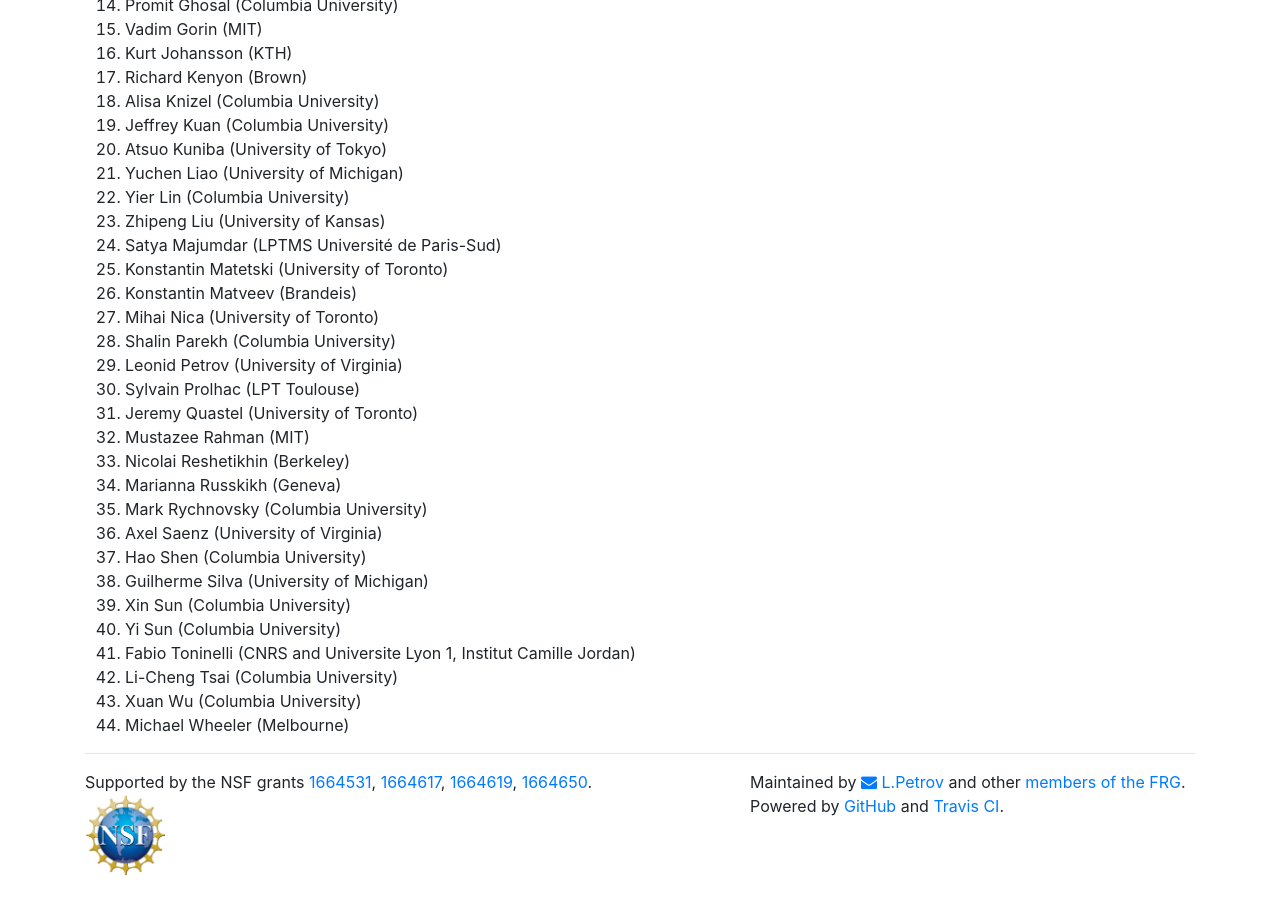
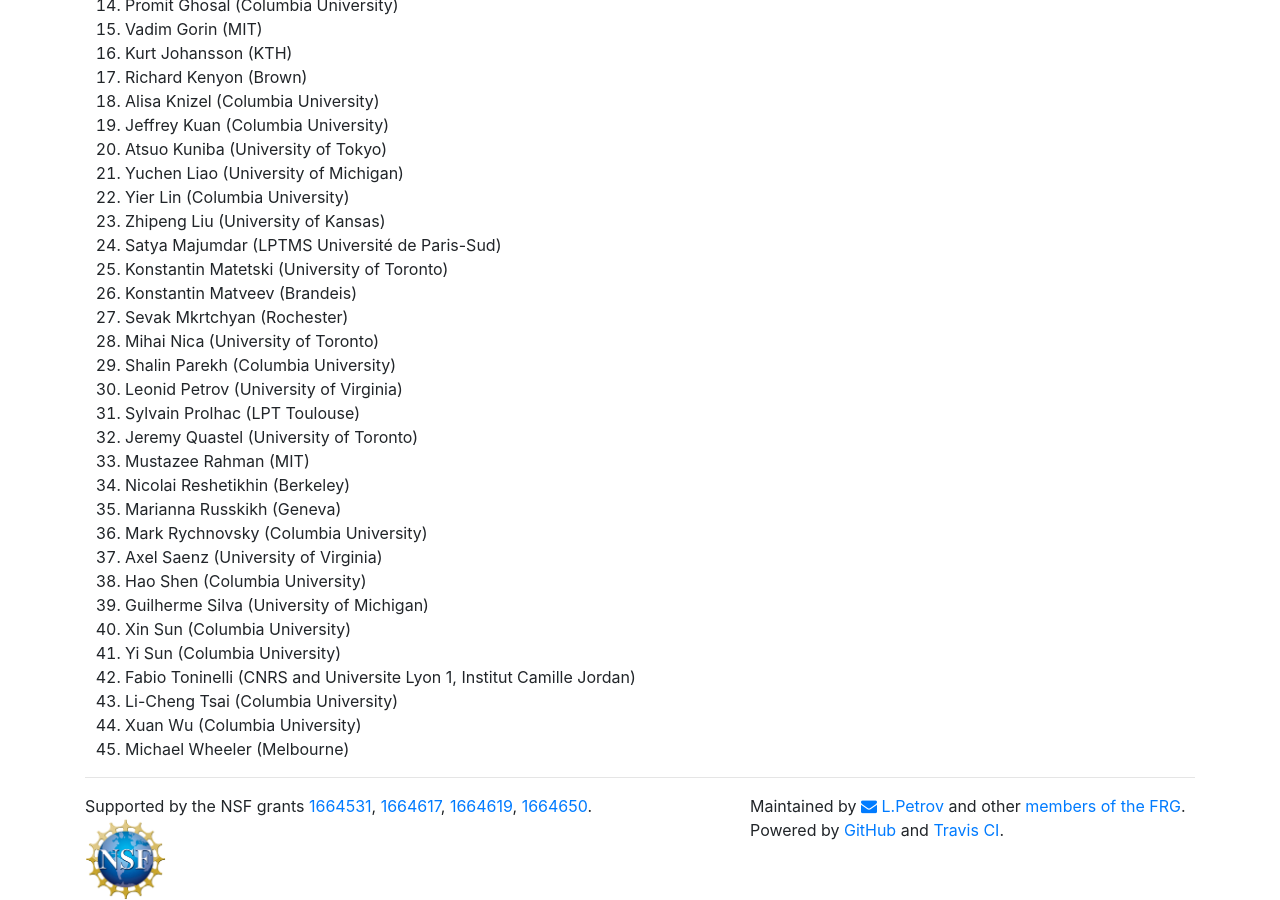
Before and after one commit to int-prob/int-prob-code, a Jekyll site: the page built from conference2018/index.md, in a window 1280 px wide and 900 px high, scrolled down 658 px. Built offline with Jekyll 4.4.1, drawn with Linux system fonts in a browser that asks for light colours; nearby versions of some CDN libraries; before the commit the page ends 1534 px from its top, so only the background shows below that.

Commit message:
Update index.md

```diff
--- a/conference2018/index.md
+++ b/conference2018/index.md
@@ -46,6 +46,7 @@ If you are going to participate in the conference and are not listed below, plea
 1. Satya Majumdar (LPTMS Université de Paris-Sud)
 1. Konstantin Matetski (University of Toronto)
 1. Konstantin Matveev (Brandeis)
+1. Sevak Mkrtchyan (Rochester)
 1. Mihai Nica (University of Toronto)
 1. Shalin Parekh (Columbia University)
 1. Leonid Petrov (University of Virginia)
```
